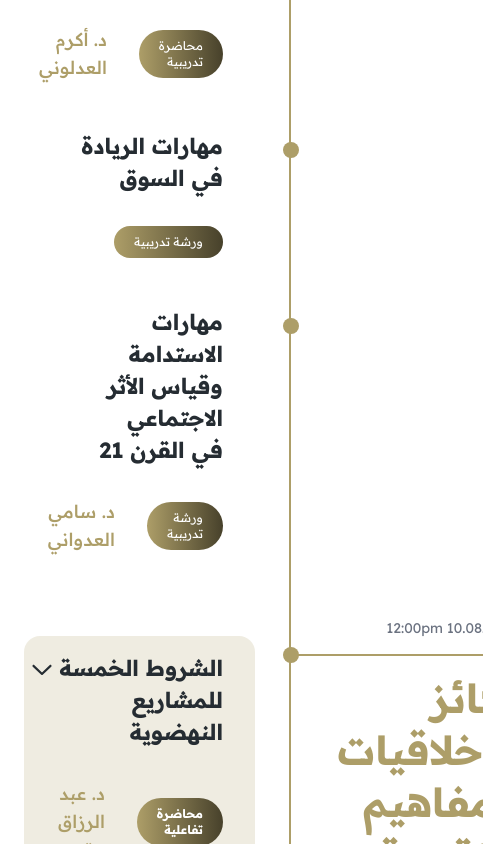
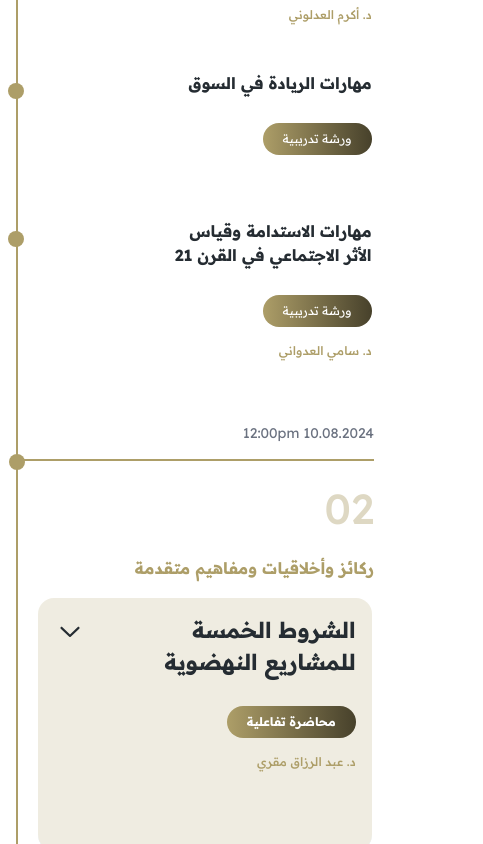
Before and after one commit to ousszizou/omran-event, a Next.js app: page / in a window 390 px wide. Shown: the part 3540-4384 px from the top of the page, 483 px wide, since content can reach past the window. Built offline with nearby package versions, Linux system fonts and the light colour scheme.

Commit message:
Making section responsive WIP

```diff
--- a/components/sections/conference-program.tsx
+++ b/components/sections/conference-program.tsx
@@ -2,24 +2,24 @@ import React from 'react';
 import { Separator } from "@/components/ui/separator";
 import { Accordion, AccordionContent, AccordionItem, AccordionTrigger } from "@/components/ui/accordion";
 
-const TimelineItem = ({ title, presenter, type, isAccordion = false, isFirstInAccordion = false, eventNumber }) => {
+const TimelineItem = ({ title, presenter, type, isFirstInAccordion = false, hideCircle = false, eventNumber }) => {
 
   const pointerClasses = isFirstInAccordion
     ? eventNumber === "02"
-      ? "-top-[0.3rem] -right-[2.73rem]"
+      ? "-top-[10rem] sm:-top-[10.75rem] lg:-top-[0.3rem] -left-[4.8125rem] sm:-left-[4.875rem] lg:-right-[1.75rem]"
       : eventNumber === "03"
-        ? "-top-[0.3rem] -right-[2.7rem]"
-        : "top-3 -right-3"
-    : "top-3 -right-3";
+        ? "-top-[10rem] sm:-top-[10.75rem] lg:-top-[0.3rem] -left-[4.8125rem] sm:-left-[4.875rem] lg:-right-[1.75rem]"
+        : "-top-[10rem] sm:top-3 -left-[4.8125rem] lg:-right-3"
+    : "top-3 -left-2 lg:-right-3";
 
   return (
-    <div className="relative mb-12">
-      <div className={`absolute w-4 h-4 bg-[#AD9E68] rounded-full ${pointerClasses}`} />
-      <div className={`${eventNumber !== "01" ? 'ps-8' : 'ps-16'}`}>
-        <h4 className="text-[#252C32] text-[1.375rem] leading-[2rem] text-right mb-8 text-balance font-bold">{title}</h4>
-        <div className="flex gap-8 items-center">
+    <div className="relative mb-12 flex-grow">
+      <div className={`absolute w-4 h-4 bg-[#AD9E68] rounded-full ${hideCircle ? "hidden" : pointerClasses}`} />
+      <div className={`${eventNumber !== "01" ? 'ps-4 lg:ps-8' : 'lg:ps-16'}`}>
+        <h4 className="md:ml-2 lg:ml-0 text-[#252C32] md:text-[1.375rem] md:leading-[2rem] text-right mb-7 lg:mb-8 text-balance font-bold">{title}</h4>
+        <div className="flex gap-4 sm:gap-7 md:gap-8 flex-col sm:flex-row items-start lg:items-center">
           <div className='text-white rounded-full px-5 py-2 bg-gradient-to-r from-[#AD9E68] from-0% to-[#47412B] to-100% text-xs'>{type}</div>
-          <p className="text-lg text-[#AD9E68] text-right font-medium">{presenter}</p>
+          <p className="text-xs md:text-lg text-[#AD9E68] text-right font-medium">{presenter}</p>
         </div>
       </div>
     </div>
@@ -27,28 +27,28 @@ const TimelineItem = ({ title, presenter, type, isAccordion = false, isFirstInAc
 };
 
 const TimelineEvent = ({ number, title, date, items }) => (
-  <div className={`flex relative ${+number === 2 ? 'mt-8 -top-20' : (+number === 3 ? '-top-32' : '')
+  <div className={`px-4 sm:px-0 flex flex-col lg:flex-row relative ${+number === 2 ? 'mt-8 -top-20' : (+number === 3 ? '-top-32' : '')
     }`}>
-    <div className="w-1/2 flex flex-col items-start gap-4 relative">
-      <div className="absolute -right-32 top-5 text-[#AD9E68]/40 font-medium text-8xl">
+    <div className="lg:w-1/2 flex-1 flex flex-col items-start gap-4 relative">
+      <div className="xl:absolute order-1 lg:order-3 xl:-right-32 top-5 text-[#AD9E68]/40 font-medium text-[2.625rem] lg:text-8xl">
         {number}
       </div>
-      <p className="text-sm text-gray-500 text-right">{date}</p>
-      <Separator orientation='horizontal' className='bg-[#AD9E68] h-[2px]' />
-      <h3 className="text-[2.5rem] leading-[3.25rem] font-bold text-[#AD9E68] text-right text-balance">{title}</h3>
+      <p className="text-sm text-gray-500 lg:order-1">{date}</p>
+      <Separator orientation='horizontal' className='bg-[#AD9E68] h-[2px] lg:order-2' />
+      <h3 className="sm:text-3xl ml-2 lg:ml-0 lg:text-[2.5rem] order-2 lg:order-4 lg:leading-[3.25rem] font-bold text-[#AD9E68] text-right text-balance">{title}</h3>
     </div>
-    <Separator orientation='vertical' className='bg-[#AD9E68] w-[2px] h-auto mt-9' />
-    <div className="w-1/2 mt-[1.1rem] ms-[0.15rem]">
+    <Separator orientation='vertical' className='bg-[#AD9E68] w-[0.125rem] absolute lg:static inset-y-0 left-4 sm:left-0 lg:h-auto mt-9' />
+    <div className="lg:w-1/2 flex-1 mt-[1.1rem] ms-[0.15rem]">
       <div className={`${+number === 2 ? 'pb-32' : +number === 3 ? 'pb-0' : 'pb-16'} flex flex-col`}>
         {items.length === 1 && items[0].isAccordion ? (
-          <Accordion type="single" collapsible className="w-full ms-8">
-            <AccordionItem value="item-1" className='bg-[#AD9E68]/20 rounded-2xl'>
+          <Accordion type="single" collapsible className="w-full lg:ms-4">
+            <AccordionItem value="item-1" className='bg-[#AD9E68]/20 ml-[1.375rem] rounded-2xl'>
               <AccordionTrigger className="text-[#252C32] text-[1.375rem] leading-[2rem] text-right mb-4 text-balance font-bold hover:no-underline">
                 <TimelineItem {...items[0]} isFirstInAccordion={true} eventNumber={number} />
               </AccordionTrigger>
               <AccordionContent>
                 {items[0].subItems.map((subItem, index) => (
-                  <TimelineItem key={index} {...subItem} eventNumber={number} />
+                  <TimelineItem key={index} {...subItem} eventNumber={number} hideCircle />
                 ))}
               </AccordionContent>
             </AccordionItem>
@@ -66,7 +66,7 @@ export const ConferenceProgram = () => {
     {
       number: "01",
       title: "مهارات معاصرة في استدامة المشاريع",
-      date: "12:00pm 10.08.2024",
+      date: "10.08.2024 12:00pm",
       items: [
         { title: "قواعد في إدارة مشاريع مستدامة", presenter: "د. طارق السويدان", type: "دورة تدريبية" },
         { title: "قوانين ومهارات في المؤسسية والقيادة بفعالية", presenter: "د. أكرم العدلوني", type: "محاضرة تدريبية" },
@@ -77,7 +77,7 @@ export const ConferenceProgram = () => {
     {
       number: "02",
       title: "ركائز وأخلاقيات ومفاهيم متقدمة",
-      date: "12:00pm 10.08.2024",
+      date: "10.08.2024 12:00pm",
       items: [
         {
           title: "الشروط الخمسة للمشاريع النهضوية",
@@ -94,7 +94,7 @@ export const ConferenceProgram = () => {
     {
       number: "03",
       title: "قوة الإمكان الشبابي",
-      date: "12:00pm 10.08.2024",
+      date: "10.08.2024 12:00pm",
       items: [
         {
           title: "الإمكان الشبابي في بيئة الأعمال",
@@ -114,7 +114,7 @@ export const ConferenceProgram = () => {
   return (
     <div className="pt-[8.5rem] bg-white" dir="rtl">
       <div className="max-w-5xl mx-auto">
-        <h1 className='text-center text-[2.5rem] leading-[3.25rem] font-bold mb-[8.5rem]'>برنامج المؤتمر</h1>
+        <h1 className='text-center text-[2.5rem] leading-[3.25rem] font-bold mb-14 md:mb-[8.5rem]'>برنامج المؤتمر</h1>
         {events.map((event, index) => (
           <TimelineEvent key={index} {...event} />
         ))}
```
